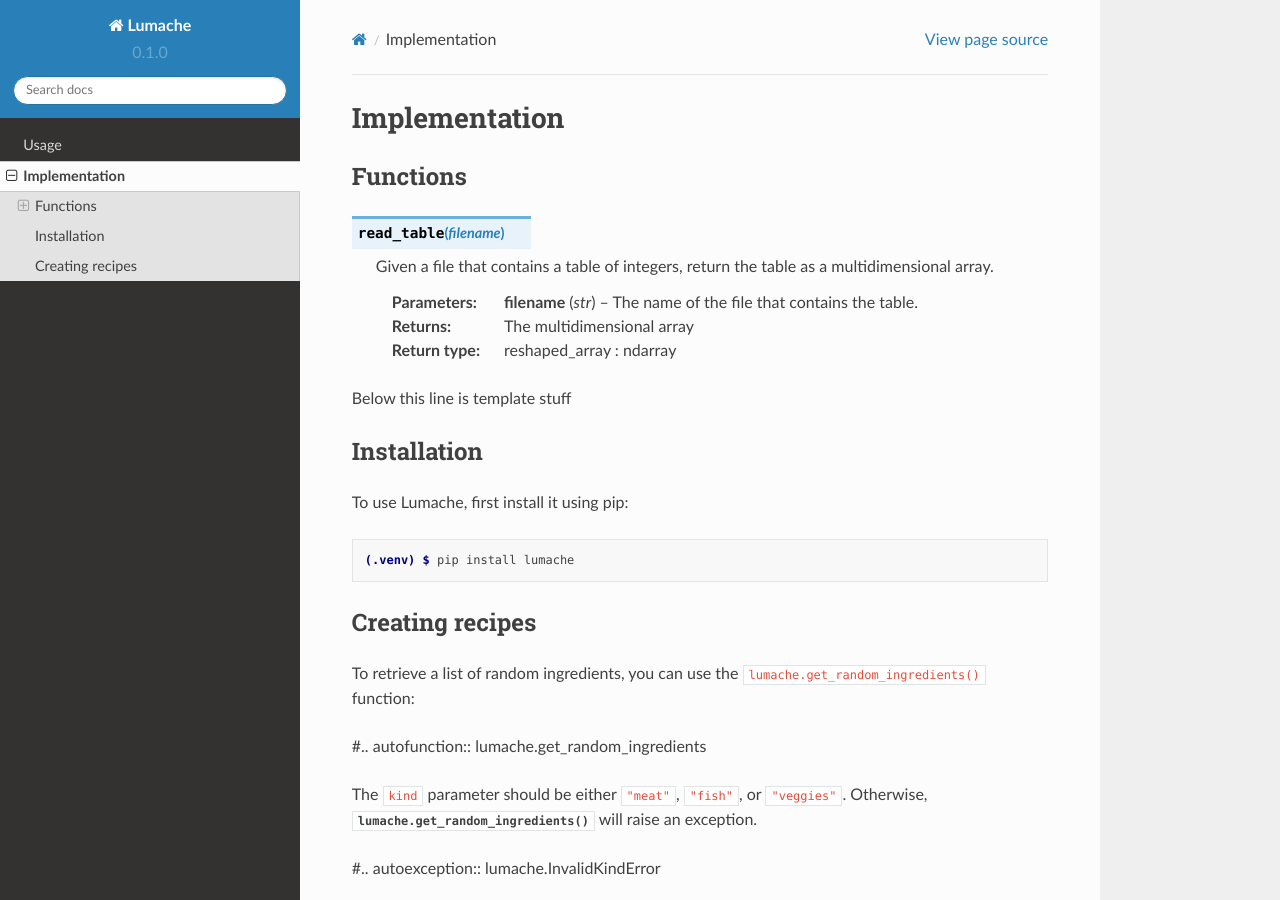
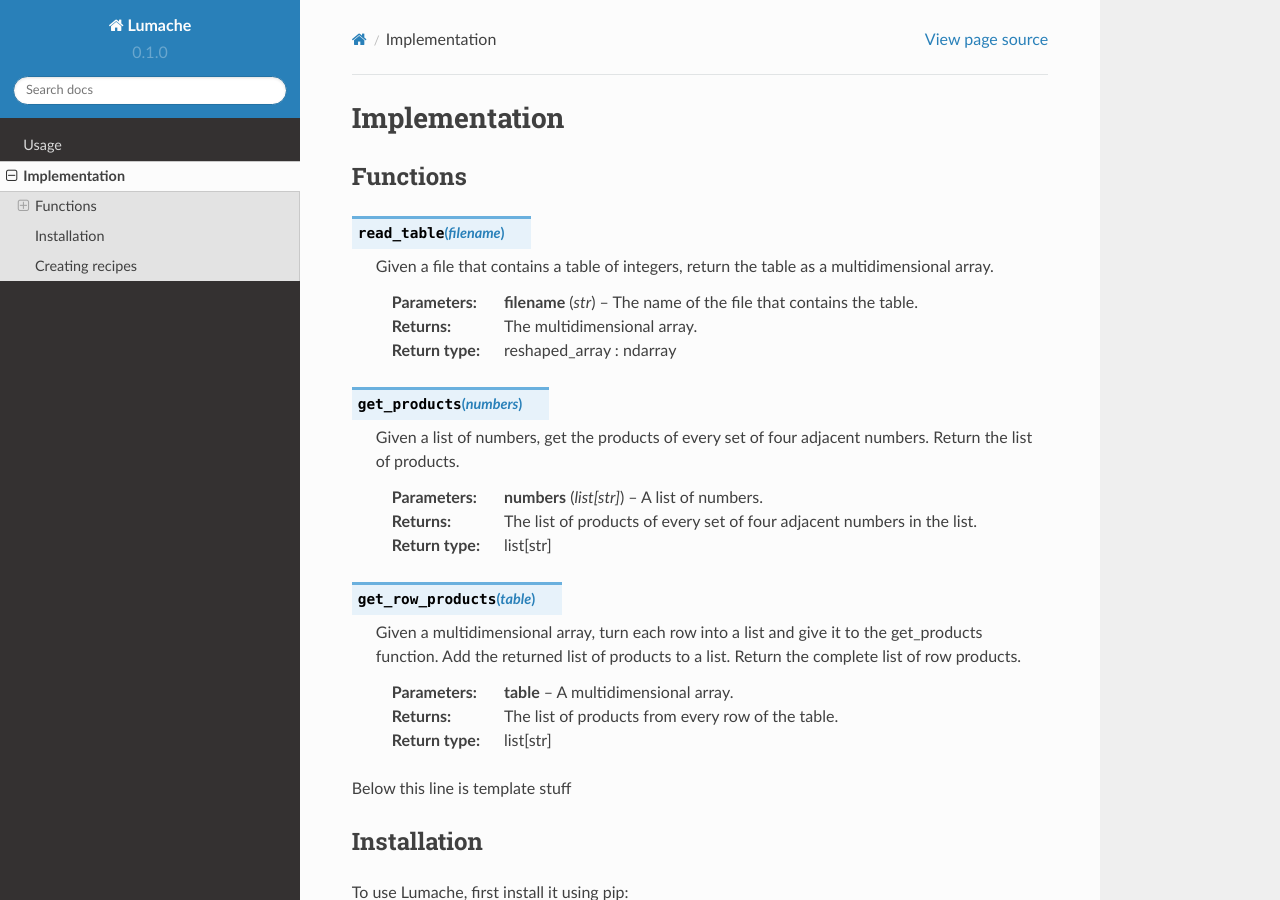
Before and after one commit to XtinaJohnson/largest_prod_grid_docs, a Sphinx documentation site: the page built from docs/source/impl.rst, in a window 1280 px wide and 900 px high. Built offline with Sphinx 7.4.7 and the Read the Docs theme 2.0.0, drawn with Linux system fonts in a browser that asks for light colours.

Commit message:
Added some functions

```diff
--- a/docs/source/impl.rst
+++ b/docs/source/impl.rst
@@ -10,8 +10,31 @@
 
    :param filename: The name of the file that contains the table.
    :type filename: str
-   :return: The multidimensional array
+   :return: The multidimensional array.
    :rtype: reshaped_array : ndarray
+
+.. py:function:: get_products(numbers)
+
+   Given a list of numbers, get the products of every set of four adjacent numbers. Return the list of products.
+
+   :param numbers: A list of numbers.
+   :type numbers: list[str]
+   :return: The list of products of every set of four adjacent numbers in the list.
+   :rtype: list[str]
+
+.. py:function:: get_row_products(table)
+
+   Given a multidimensional array, turn each row into a list and give it to the get_products function. Add the returned list of products to a list. Return the complete list of row products.
+
+   :param table: A multidimensional array.
+   :type numbers: reshaped_array : ndarray
+   :return: The list of products from every row of the table.
+   :rtype: list[str]
+
+
+
+
+
 
 Below this line is template stuff
 
```
